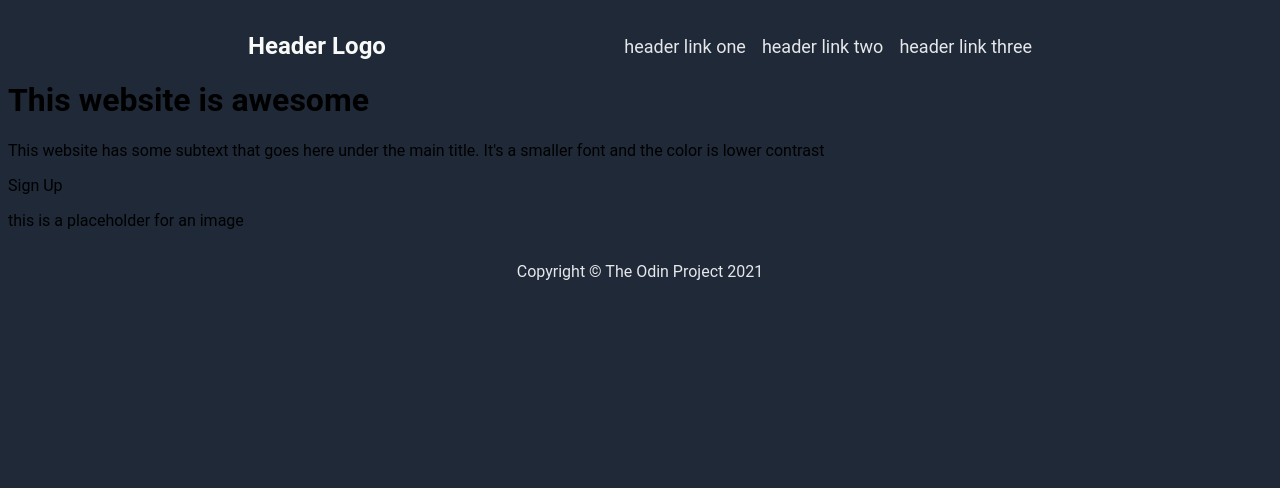
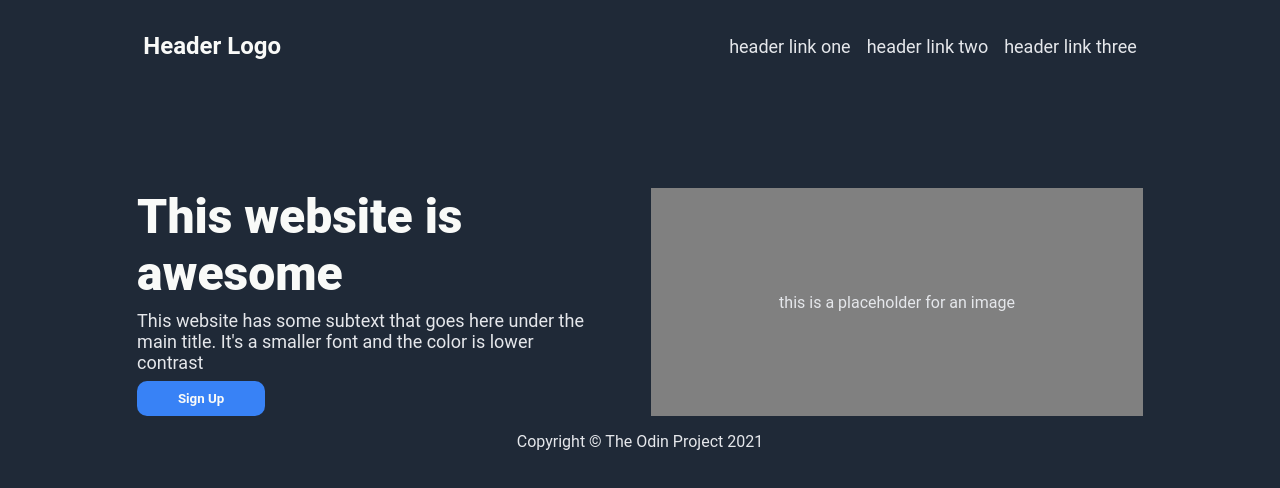
Before and after one commit to renkaichen/odin-landing-page, a plain HTML site: page index.html in a window 1280 px wide. Drawn offline with Linux system fonts and the light colour scheme.

Commit message:
Add css styling for section 1

```diff
--- a/index.html
+++ b/index.html
@@ -18,11 +18,9 @@
             <div class="description-1">
                 <h1>This website is awesome</h1>
                 <p>This website has some subtext that goes here under the main title. It's a smaller font and the color is lower contrast</p>
-                <div class="button">
-                    <p>Sign Up</p>
-                </div>
+                <button>Sign Up</button>
             </div>
-            <p>this is a placeholder for an image</p>
+            <p id="image-placeholder-1">this is a placeholder for an image</p>
         </div>
 
         <div class="footer">
--- a/style.css
+++ b/style.css
@@ -6,6 +6,7 @@
 body {
     display: flex;
     flex-direction: column;
+    align-items: center;
 }
 
 .header {
@@ -13,8 +14,9 @@ body {
     color: #F9FAF8;
     size: 24px;
     align-items: center;
-    justify-content: space-between;
+    gap: 448px;
     margin-top: 24px;
+    margin-bottom: 128px;
 }
 
 .header-links {
@@ -22,13 +24,11 @@ body {
     gap: 16px;
     font-size: 18px;
     color: #E5E7EB;
-    margin-right: 240px;
 }
 
 h2 {
     margin: 0px;
     padding: 0px;
-    margin-left: 240px;
 }
 
 .footer {
@@ -36,4 +36,56 @@ h2 {
     justify-content: center;
     align-items: center;
     color: #E5E7EB;
+
 }
+
+.section-1 {
+    display: flex;
+    gap: 64px;
+    flex: 1;
+}
+
+.description-1 {
+    display: flex;
+    flex-direction: column;
+    width: 450px;
+    flex-wrap: wrap;
+    gap: 8px;
+}
+
+.description-1 h1 {
+    font-size: 48px;
+    font-weight: 900;
+    color: #F9FAF8;
+    margin: 0px;
+    padding: 0px;
+}
+
+.description-1 p {
+    font-size: 18px;
+    color:#E5E7EB;
+    margin: 0px;
+    padding: 0px;
+}
+
+button {
+    background-color: #3882F6;
+    width: 128px;
+    box-sizing: border-box;
+    text-align: center;
+    border-radius: 10px;
+    padding: 10px;
+    color:#F9FAF8;
+    font-weight: bold;
+    border-style: none;
+}
+
+#image-placeholder-1 {
+    display: flex;
+    align-items: center;
+    justify-content: center;
+    color: #E5E7EB;
+    background-color: grey;
+    padding: 60px 128px;
+    margin: 0px;
+}
```
